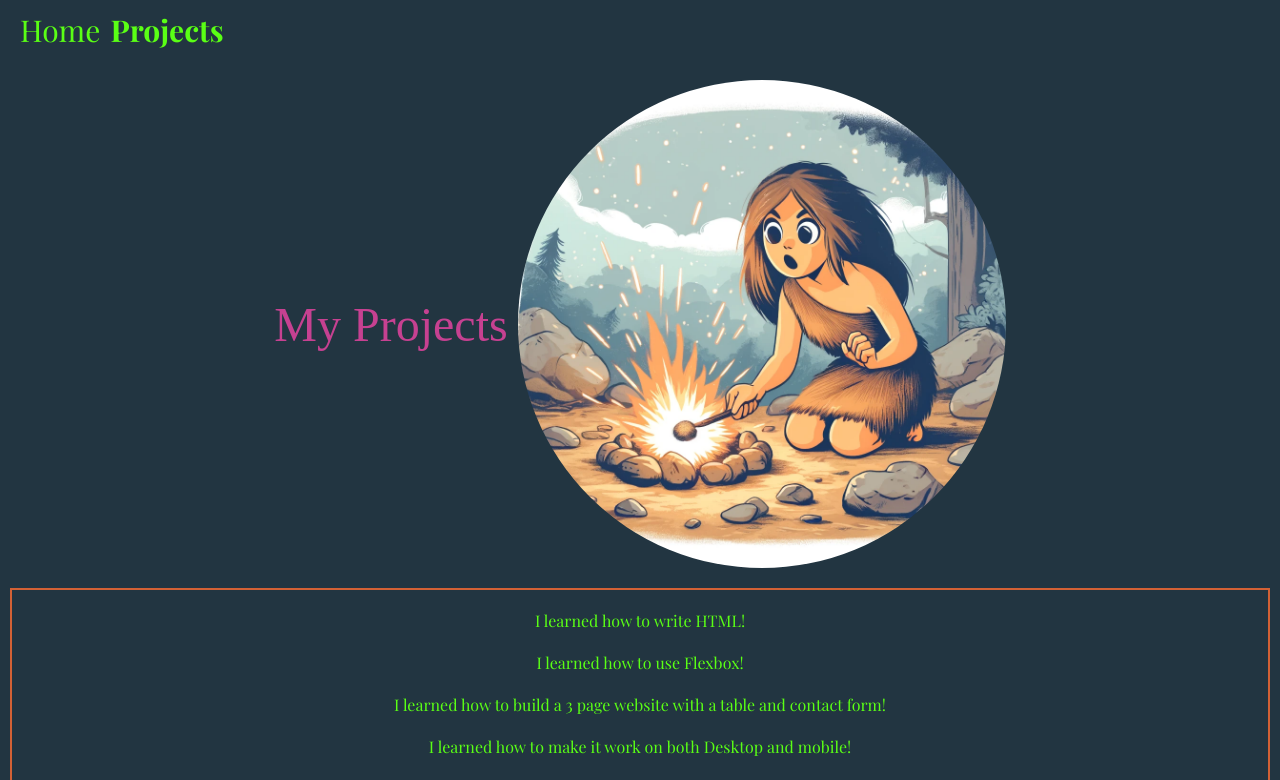
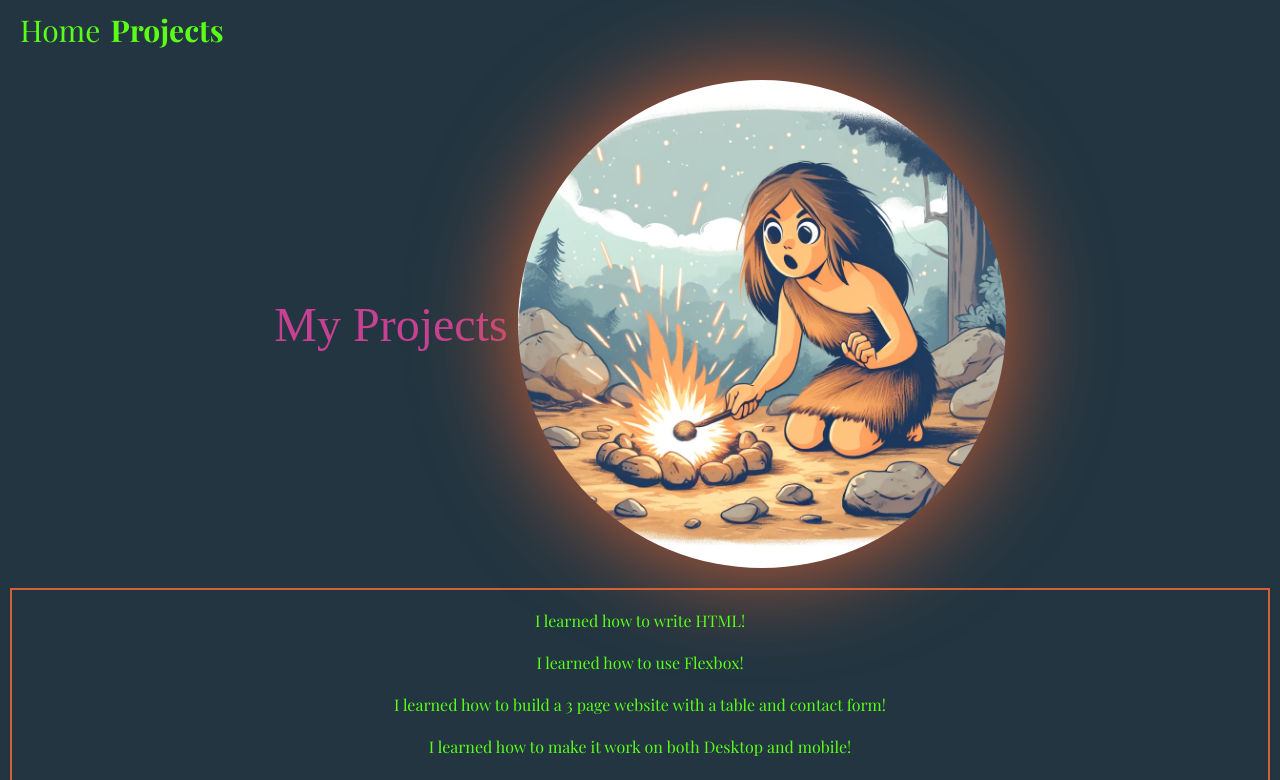
Before and after one commit to leafsapien/shecodes_portfolio, a plain HTML site: page projects.html in a window 1280 px wide. In both pictures the pointer is over the picture 761 px from the left and 324 px from the top of the page. Shown: the top 780 px of the page. Drawn offline with nearby package versions, Linux system fonts and the light colour scheme; a web font is replaced by a local one.

Commit message:
added glow functionality to projects page image

```diff
--- a/style.css
+++ b/style.css
@@ -122,6 +122,12 @@ footer {
     transform: scaleX(-1);
 }
 
+.projects_img:hover {
+    color:#D36135;
+    background: #D36135;
+    box-shadow: 0 0 100px #D36135;
+}
+
 /* HELP This image disappears when I try to set max-width manually */
 .projects_img {
     border-radius: 50%;
```
